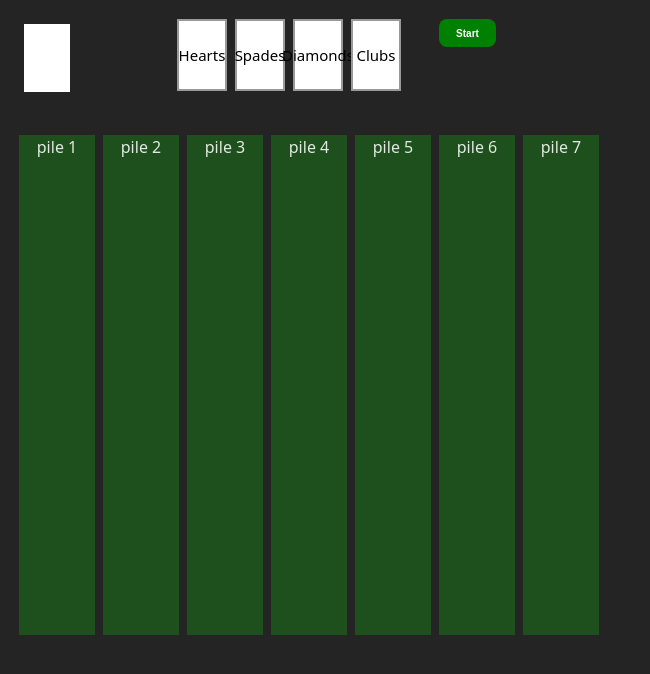
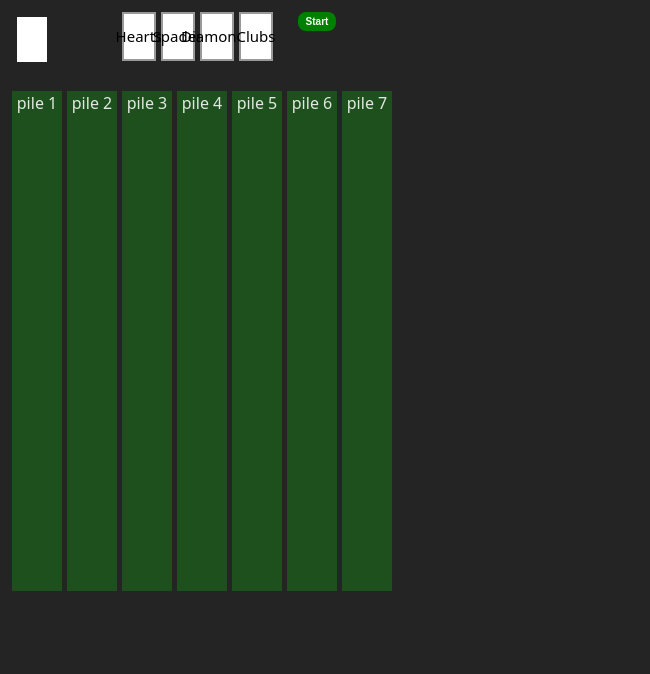
Before and after one commit to Purbai/mySolitaire, a website built with Vite: page index.html in a window 1280 px wide. Shown: the whole page, without its empty margins (0-650 px from the left). Built offline with nearby package versions, Linux system fonts and the light colour scheme.

Commit message:
more changes to screen sizing

```diff
--- a/src/styles/devices.scss
+++ b/src/styles/devices.scss
@@ -1,8 +1,7 @@
 // Breakpoint prefix	Minimum width	CSS
 
-$xs: 428px; // Mobile
-$sm: 1320px; // small screens
-$md: 768px; // tablets
+$xs: 1320px; // Mobile
+$sm: 1520px; // small screens
 $lg: 1728px; // landscape tablets / laptops
 
 // xl	80rem (1280px)	@media (width >= 80rem) { ... }
```
